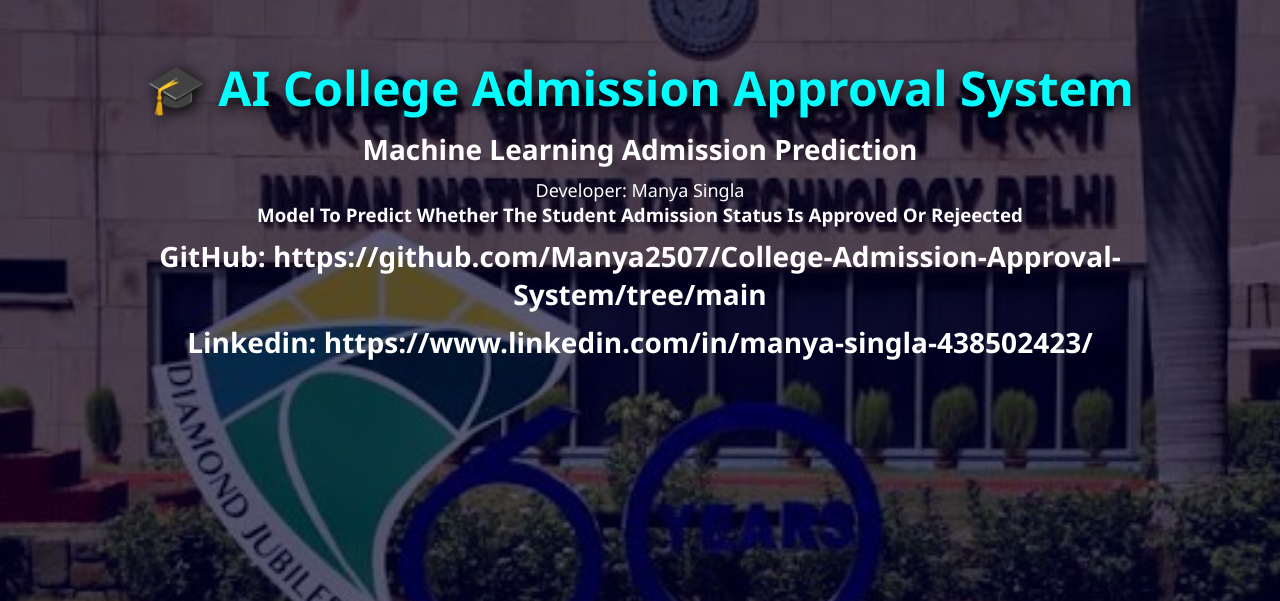
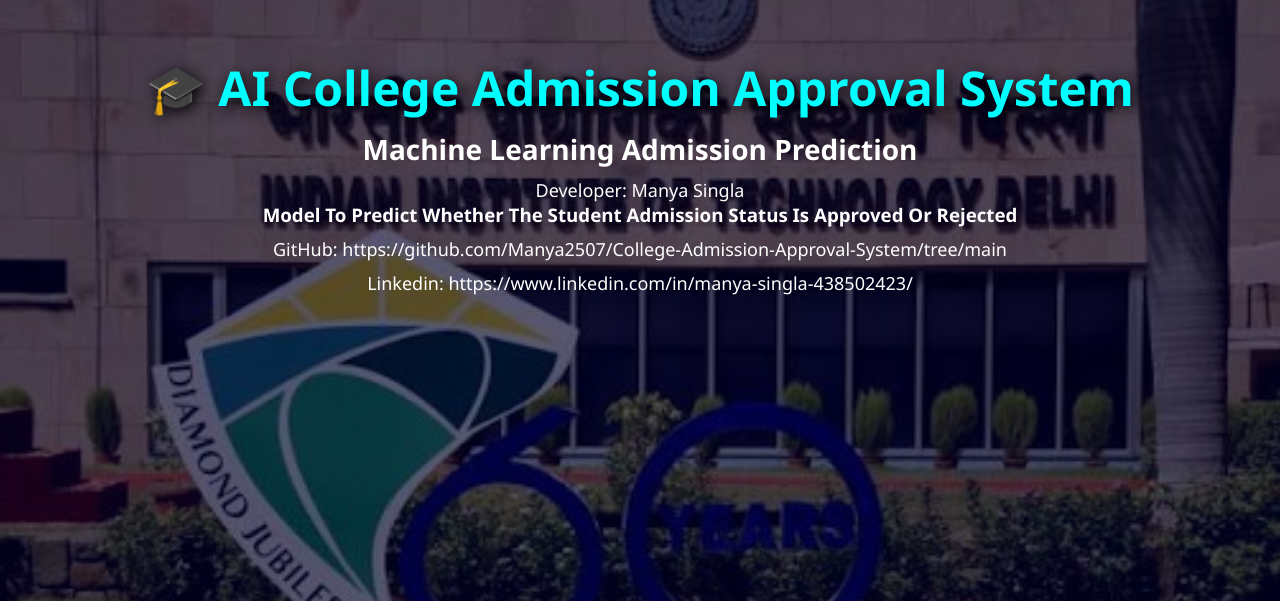
Before and after one commit to Manya2507/College-Admission-Approval-System, a Flask app: page / in a window 1280 px wide. Shown: the top 601 px of the page. Run offline with Flask 3, Linux system fonts and the light colour scheme.

Commit message:
Update index.html

```diff
--- a/templates/index.html
+++ b/templates/index.html
@@ -38,16 +38,16 @@
 
 
 <h3>
-Model To Predict Whether The Student Admission Status Is Approved Or Rejeected
+Model To Predict Whether The Student Admission Status Is Approved Or Rejected
 </h3>
 
- <h2>
+ <p>
   GitHub:  https://github.com/Manya2507/College-Admission-Approval-System/tree/main
- </h2>
+ </p>
 
- <h2>
+ <p>
   Linkedin: https://www.linkedin.com/in/manya-singla-438502423/
- </h2>
+ </p>
 
 
 </div>
```
